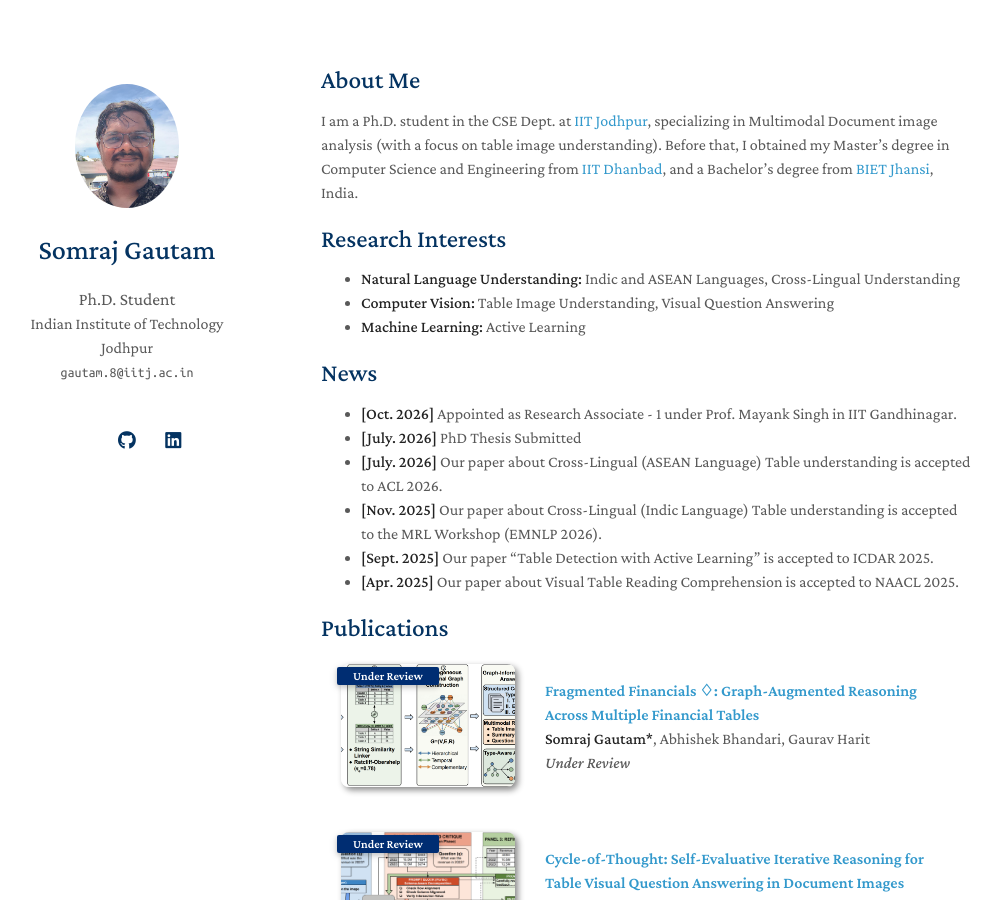
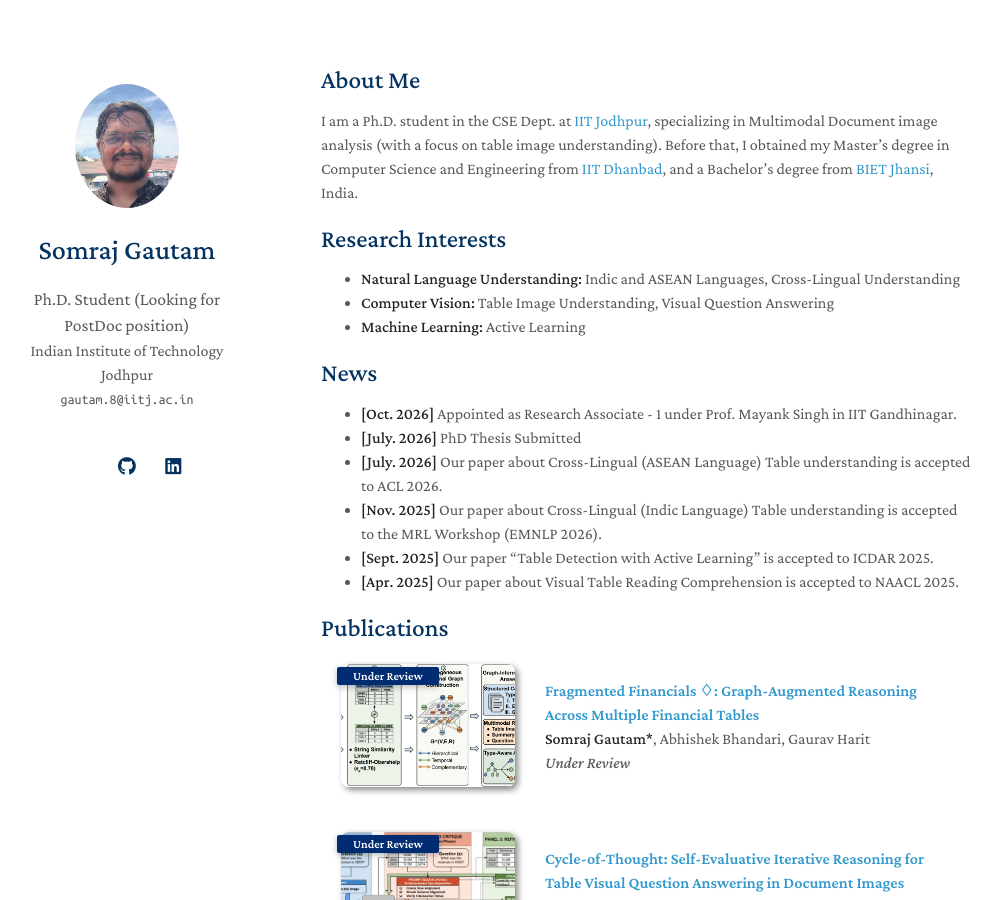
Before and after one commit to somrajgautam/somrajgautam.github.io, a Jekyll site: the page built from index.md, in a window 1280 px wide and 900 px high. Shown: the whole window, without its empty margins (149-1149 px from the left). Built offline with Jekyll 4.4.1, drawn with Linux system fonts in a browser that asks for light colours; a style sheet for code colours, icons or effects is not loaded; our own code applies the rules of GitHub Pages for plain Markdown files.

Commit message:
Update _config.yml

```diff
--- a/_config.yml
+++ b/_config.yml
@@ -1,6 +1,6 @@
 # Basic Information
 title: Somraj Gautam
-position: Ph.D. Student
+position: Ph.D. Student (Looking for PostDoc position)
 affiliation: Indian Institute of Technology Jodhpur
 email: gautam.8@iitj.ac.in
 
```
